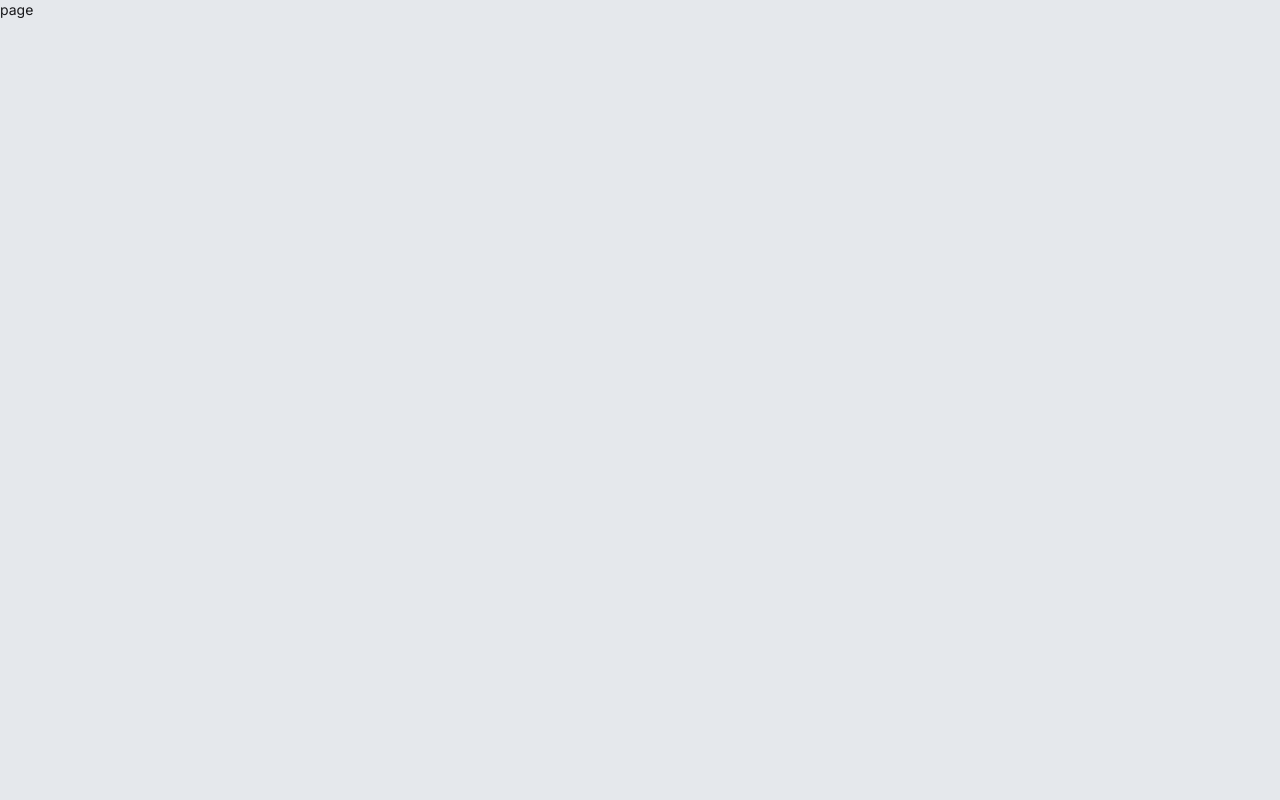
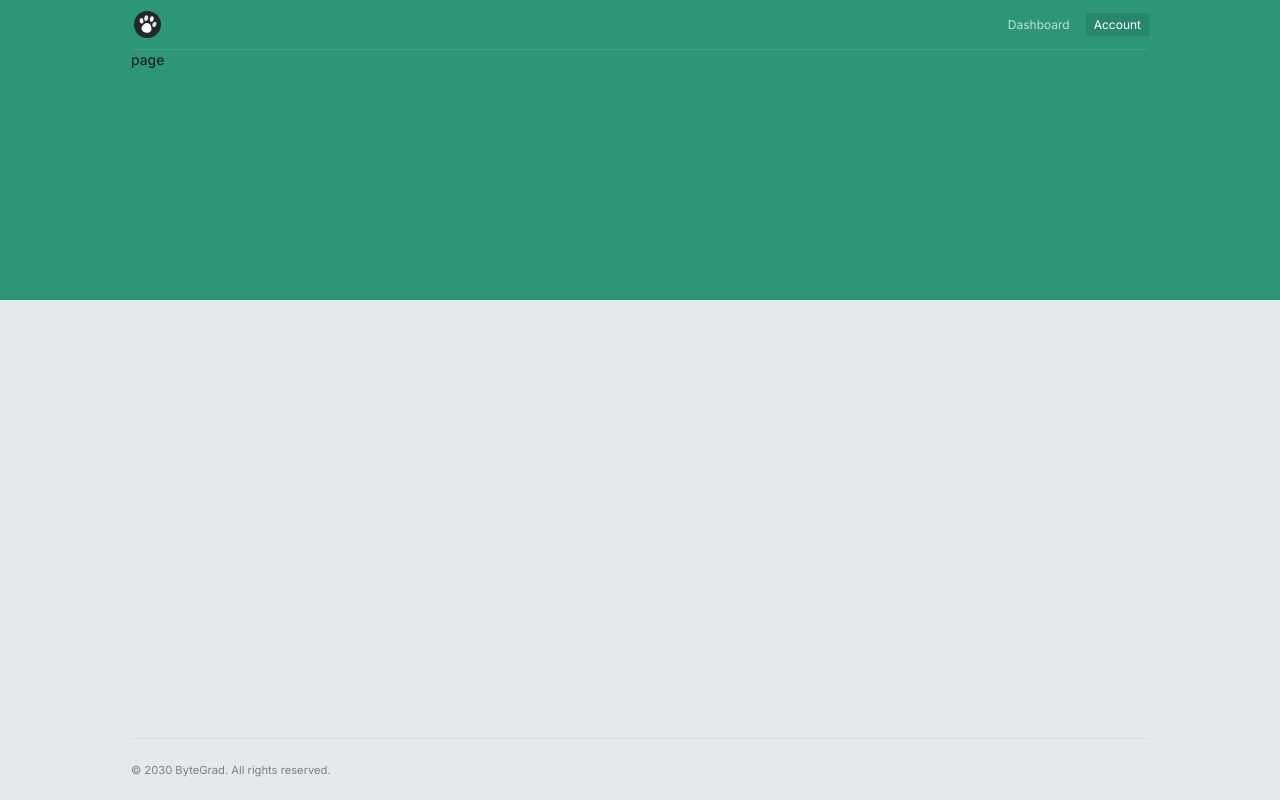
Before and after one commit to olhapanchyshyna/petsoft, a Next.js app: page /app/account in a window 1280 px wide. Built offline with nearby package versions, Linux system fonts and the light colour scheme.

Commit message:
layout in app

```diff
--- /dev/null
+++ b/src/app/(app)/app/layout.tsx
@@ -0,0 +1,18 @@
+import AppFooter from "@/components/app-footer";
+import AppHeader from "@/components/app-header";
+import BackgroundPattern from "@/components/background-pattern";
+import { ReactNode } from "react";
+
+export default function Layout({ children }: { children: ReactNode }) {
+  return (
+    <>
+      <BackgroundPattern />
+
+      <div className="mx-auto flex min-h-screen max-w-[1050px] flex-col px-4">
+        <AppHeader />
+        {children}
+        <AppFooter />
+      </div>
+    </>
+  );
+}
--- a/src/app/(marketing)/page.tsx
+++ b/src/app/(marketing)/page.tsx
@@ -15,7 +15,7 @@ export default function Home() {
       <div>
         <Logo />
         <h1 className="my-6 max-w-[500px] text-5xl font-semibold">
-          Manage your <span className="font-extrabold">pet daycare</span> with
+          Manage your <span className="font-extrabold">pet dayc are</span> with
           ease
         </h1>
         <p className="max-w-[600px] text-2xl font-medium">
--- /dev/null
+++ b/src/components/app-footer.tsx
@@ -0,0 +1,9 @@
+export default function AppFooter() {
+  return (
+    <footer className="mt-auto border-t border-black/5 py-5">
+      <small className="opacity-50">
+        &copy; 2030 ByteGrad. All rights reserved.
+      </small>
+    </footer>
+  );
+}
--- /dev/null
+++ b/src/components/app-header.tsx
@@ -0,0 +1,46 @@
+"use client";
+import { cn } from "@/lib/utils";
+import Link from "next/link";
+import { usePathname } from "next/navigation";
+import Logo from "./logo";
+
+const routes = [
+  {
+    label: "Dashboard",
+    path: "/app/dashboard",
+  },
+  {
+    label: "Account",
+    path: "/app/account",
+  },
+];
+
+export default function AppHeader() {
+  const activePathname = usePathname();
+
+  return (
+    <header className="flex items-center justify-between border-b border-white/10 py-2">
+      <Logo />
+
+      <nav>
+        <ul className="flex gap-2 text-xs">
+          {routes.map((route) => (
+            <li key={route.path}>
+              <Link
+                href={route.path}
+                className={cn(
+                  "rounded-sm px-2 py-1 text-white/70 transition hover:text-white focus:text-white",
+                  {
+                    "bg-black/10 text-white": route.path === activePathname,
+                  },
+                )}
+              >
+                {route.label}
+              </Link>
+            </li>
+          ))}
+        </ul>
+      </nav>
+    </header>
+  );
+}
--- /dev/null
+++ b/src/components/background-pattern.tsx
@@ -0,0 +1,3 @@
+export default function BackgroundPattern() {
+  return <div className="bg-[#2C9676] h-[300px] w-full absolute top-0 -z-10" />;
+}
```
